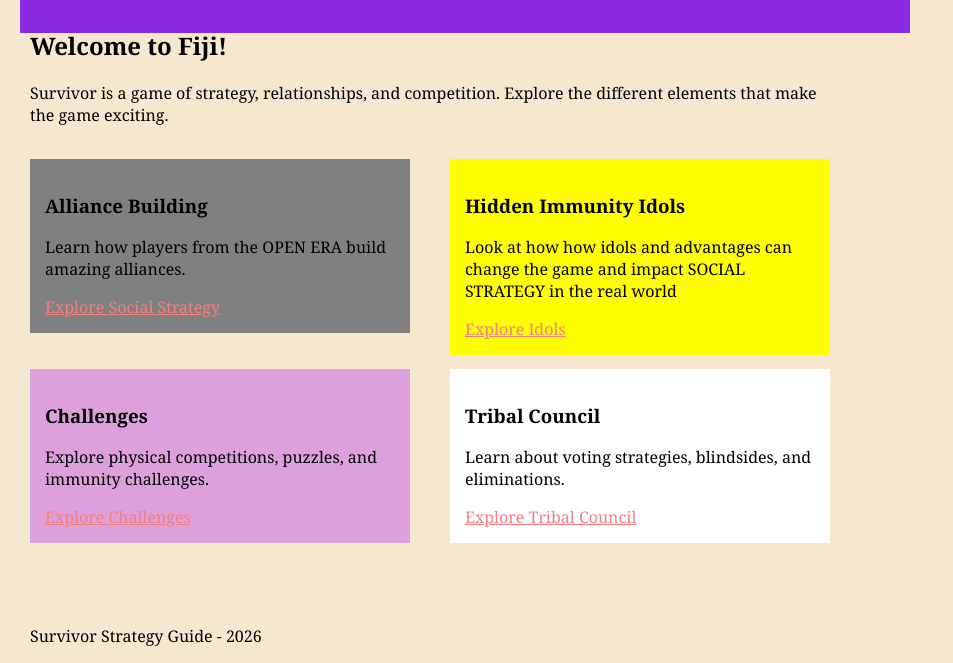
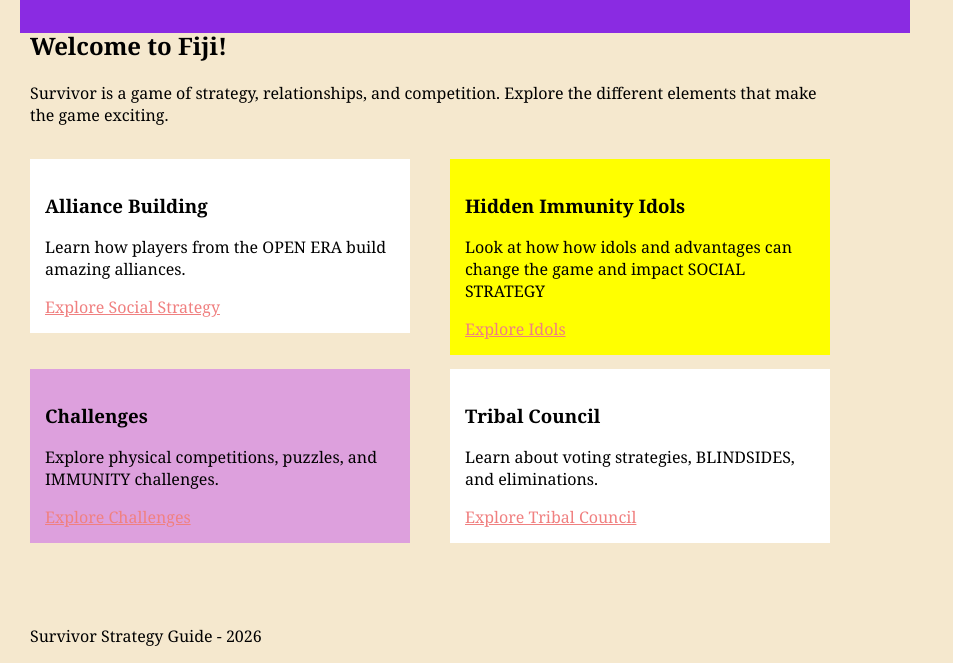
Before and after one commit to bpcowen360/bpcowen360.github.io, a plain HTML site: page survivor.html in a window 1280 px wide. Shown: the part 151-814 px from the top of the page, without its empty margins (0-953 px from the left). Drawn offline with Linux system fonts and the light colour scheme.

Commit message:
Add files via upload

```diff
--- a/survive.css
+++ b/survive.css
@@ -26,7 +26,7 @@
     top: 310px;
     left: 30px;
     width: 350px;
-    background-color: gray;
+    background-color: white;
     padding: 15px;
 }
 
--- a/survivor.html
+++ b/survivor.html
@@ -37,7 +37,7 @@
     <h3>Hidden Immunity Idols</h3>
     <p>
         Look at how how idols and advantages
-        can change the game and impact SOCIAL STRATEGY in the real world
+        can change the game and impact SOCIAL STRATEGY
     </p>
     <a href="https://survivor.fandom.com/wiki/Hidden_Immunity_Idol">
         Explore Idols
@@ -48,7 +48,7 @@
     <h3>Challenges</h3>
     <p>
         Explore physical competitions,
-        puzzles, and immunity challenges.
+        puzzles, and IMMUNITY challenges.
     </p>
     <a href="https://survivor.fandom.com/wiki/Challenge">
         Explore Challenges
@@ -59,7 +59,7 @@
     <h3>Tribal Council</h3>
     <p>
         Learn about voting strategies,
-        blindsides, and eliminations.
+        BLINDSIDES, and eliminations.
     </p>
     <a href="https://survivor.fandom.com/wiki/Tribal_Council">
         Explore Tribal Council
```
